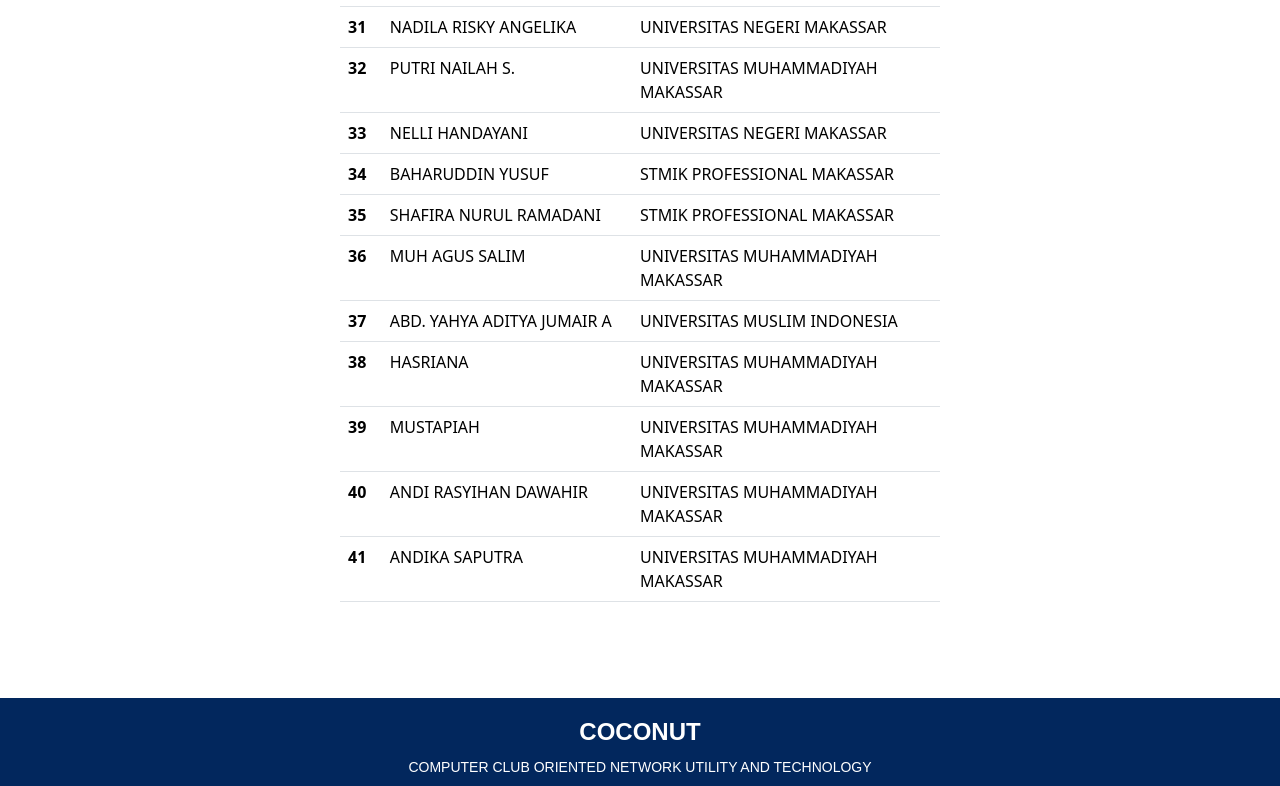
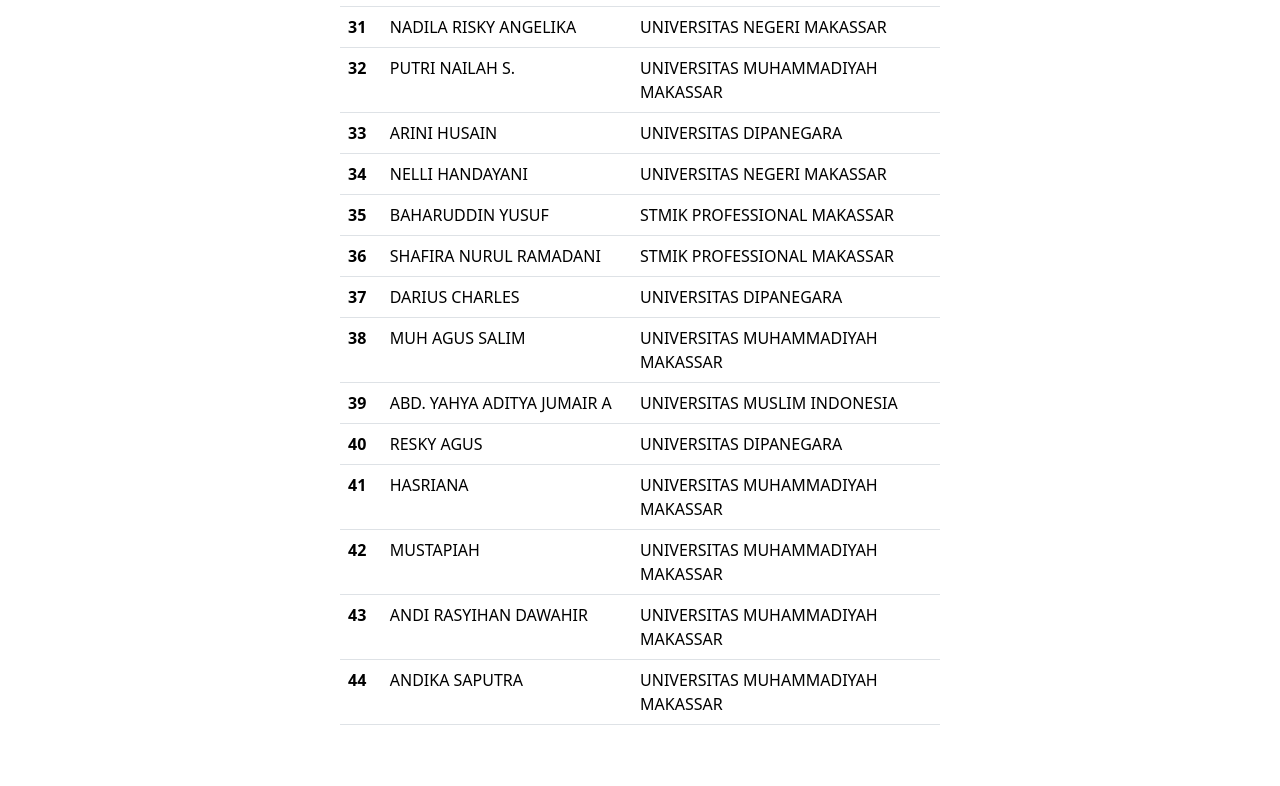
Before and after one commit to ymarxall/web-lulus, a plain HTML site: page index.html in a window 1280 px wide. Shown: the part 1644-2430 px from the top of the page. Drawn offline with Linux system fonts and the light colour scheme; files that its build step writes are made by us from their sources.

Commit message:
Update index.html

```diff
--- a/index.html
+++ b/index.html
@@ -196,46 +196,61 @@
                     </tr>
                     <tr>
                         <td><strong>33</strong></td>
+                        <td>ARINI HUSAIN</td>
+                        <td>Universitas Dipanegara</td>
+                    </tr>
+                    <tr>
+                        <td><strong>34</strong></td>
                         <td>NELLI HANDAYANI</td>
                         <td>Universitas Negeri Makassar</td>
                     </tr>
                     <tr>
-                        <td><strong>34</strong></td>
+                        <td><strong>35</strong></td>
                         <td>BAHARUDDIN YUSUF</td>
                         <td>STMIK PROFESSIONAL MAKASSAR</td>
                     </tr>
                     <tr>
-                        <td><strong>35</strong></td>
+                        <td><strong>36</strong></td>
                         <td>SHAFIRA NURUL RAMADANI</td>
                         <td>STMIK PROFESSIONAL MAKASSAR</td>
                     </tr>
                     <tr>
-                        <td><strong>36</strong></td>
+                        <td><strong>37</strong></td>
+                        <td>DARIUS CHARLES</td>
+                        <td>Universitas Dipanegara</td>
+                    </tr>
+                    <tr>
+                        <td><strong>38</strong></td>
                         <td>MUH AGUS SALIM</td>
                         <td>Universitas muhammadiyah makassar</td>
                     </tr>
                     <tr>
-                        <td><strong>37</strong></td>
+                        <td><strong>39</strong></td>
                         <td>ABD. YAHYA ADITYA JUMAIR A</td>
                         <td>UNIVERSITAS MUSLIM INDONESIA</td>
                     </tr>
                     <tr>
-                        <td><strong>38</strong></td>
+                        <td><strong>40</strong></td>
+                        <td>RESKY AGUS</td>
+                        <td>Universitas Dipanegara</td>
+                    </tr>
+                    <tr>
+                        <td><strong>41</strong></td>
                         <td>HASRIANA</td>
                         <td>Universitas muhammadiyah makassar</td>
                     </tr>
                     <tr>
-                        <td><strong>39</strong></td>
+                        <td><strong>42</strong></td>
                         <td>MUSTAPIAH</td>
                         <td>Universitas muhammadiyah makassar</td>
                     </tr>
                     <tr>
-                        <td><strong>40</strong></td>
+                        <td><strong>43</strong></td>
                         <td>ANDI RASYIHAN DAWAHIR</td>
                         <td>Universitas muhammadiyah makassar</td>
                     </tr>
                     <tr>
-                        <td><strong>41</strong></td>
+                        <td><strong>44</strong></td>
                         <td>ANDIKA SAPUTRA</td>
                         <td>Universitas muhammadiyah makassar</td>
                     </tr>
```
